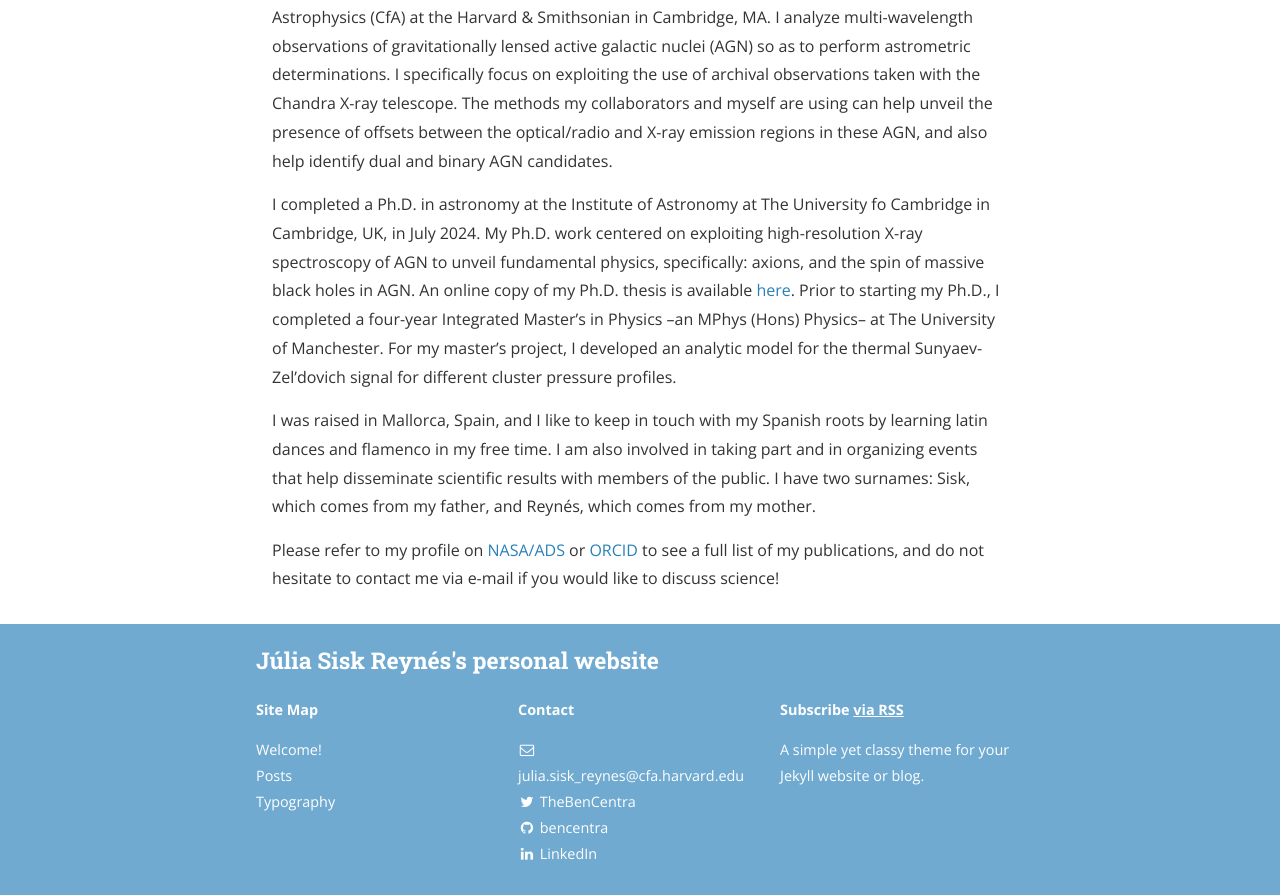
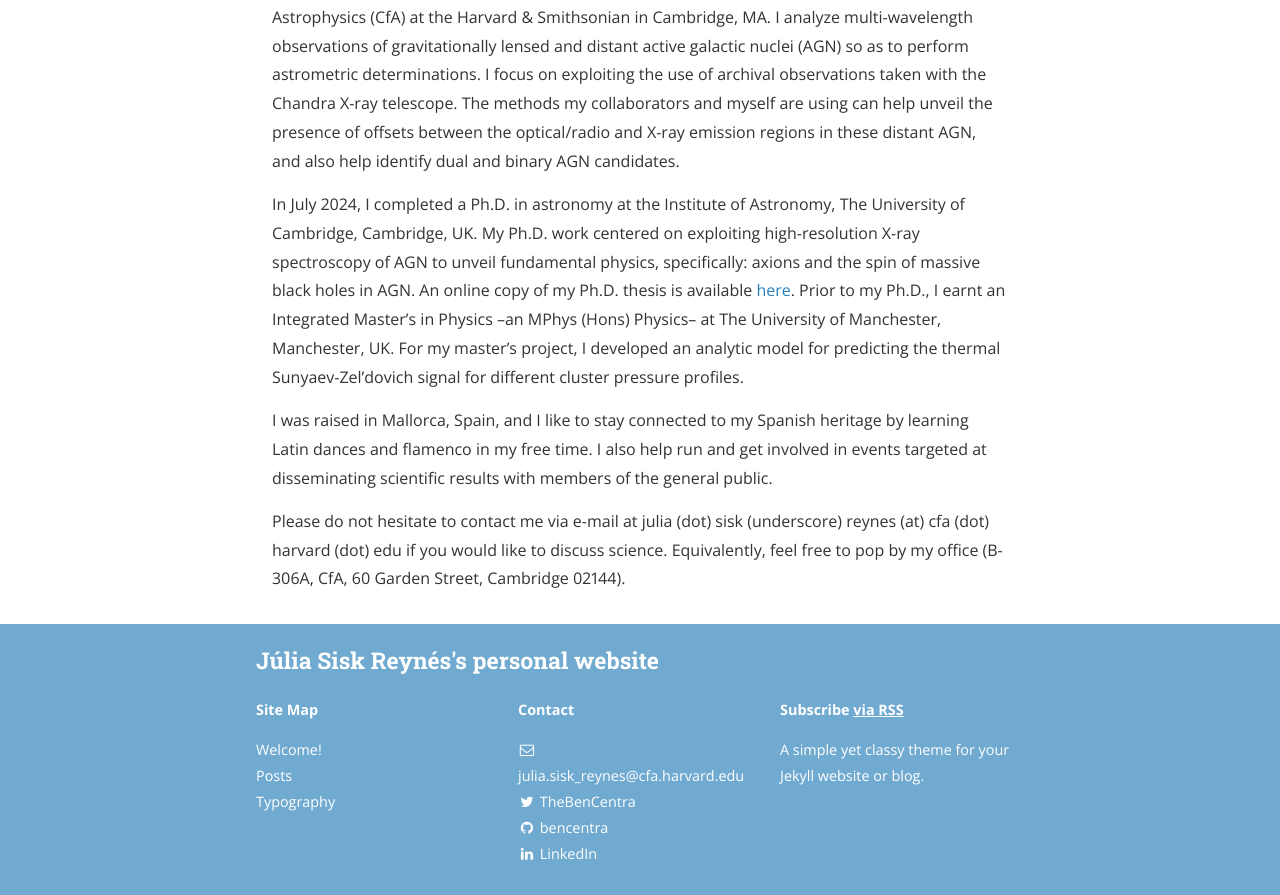
Before and after one commit to jsiskreynes-astro/jsiskreynes-astro.github.io, a Jekyll site: the page built from index.md, in a window 1280 px wide and 1400 px high. Shown: the part 505-1400 px from the top of the window. Built offline with Jekyll 4.4.1, drawn with Linux system fonts in a browser that asks for light colours; nearby versions of some CDN libraries; some of the changed text lies outside the part shown.

Commit message:
updated text on Welcome page

```diff
--- a/index.md
+++ b/index.md
@@ -7,13 +7,13 @@ main_nav: true
 
 ![alt text]({{ site.baseurl }}/assets/me.JPG "Profile Picture"){:.profile}
 
-I am an astronomer and, as of September 2024, a postdoctoral research fellow at the Center for Astrophysics (CfA) at the Harvard & Smithsonian in Cambridge, MA. I analyze multi-wavelength observations of gravitationally lensed active galactic nuclei (AGN) so as to perform astrometric determinations. I specifically focus on exploiting the use of archival observations taken with the Chandra X-ray telescope. The methods my collaborators and myself are using can help unveil the presence of offsets between the optical/radio and X-ray emission regions in these AGN, and also help identify dual and binary AGN candidates.
+I am an astronomer and, as of September 2024, a postdoctoral research fellow at the Center for Astrophysics (CfA) at the Harvard & Smithsonian in Cambridge, MA. I analyze multi-wavelength observations of gravitationally lensed and distant active galactic nuclei (AGN) so as to perform astrometric determinations. I focus on exploiting the use of archival observations taken with the Chandra X-ray telescope. The methods my collaborators and myself are using can help unveil the presence of offsets between the optical/radio and X-ray emission regions in these distant AGN, and also help identify dual and binary AGN candidates.
 
-I completed a Ph.D. in astronomy at the Institute of Astronomy at The University fo Cambridge in Cambridge, UK, in July 2024. My Ph.D. work centered on exploiting high-resolution X-ray spectroscopy of AGN to unveil fundamental physics, specifically: axions, and the spin of massive black holes in AGN. An online copy of my Ph.D. thesis is available [here](https://www.repository.cam.ac.uk/items/73316b31-4841-4c8f-a1f4-5a6c6fcb0735). Prior to starting my Ph.D., I completed a four-year Integrated Master's in Physics --an MPhys (Hons) Physics-- at The University of Manchester. For my master's project, I developed an analytic model for the thermal Sunyaev-Zel'dovich signal for different cluster pressure profiles.
+In July 2024, I completed a Ph.D. in astronomy at the Institute of Astronomy, The University of Cambridge, Cambridge, UK. My Ph.D. work centered on exploiting high-resolution X-ray spectroscopy of AGN to unveil fundamental physics, specifically: axions and the spin of massive black holes in AGN. An online copy of my Ph.D. thesis is available [here](https://www.repository.cam.ac.uk/items/73316b31-4841-4c8f-a1f4-5a6c6fcb0735). Prior to my Ph.D., I earnt an Integrated Master’s in Physics –an MPhys (Hons) Physics– at The University of Manchester, Manchester, UK. For my master’s project, I developed an analytic model for predicting the thermal Sunyaev-Zel’dovich signal for different cluster pressure profiles.
 
-I was raised in Mallorca, Spain, and I like to keep in touch with my Spanish roots by learning latin dances and flamenco in my free time. I am also involved in taking part and in organizing events that help disseminate scientific results with members of the public. I have two surnames: Sisk, which comes from my father, and Reynés, which comes from my mother.
+I was raised in Mallorca, Spain, and I like to stay connected to my Spanish heritage by learning Latin dances and flamenco in my free time. I also help run and get involved in events targeted at disseminating scientific results with members of the general public.
 
-Please refer to my profile on [NASA/ADS](https://ui.adsabs.harvard.edu/search/fq=%7B!type%3Daqp%20v%3D%24fq_database%7D&fq_database=(database%3Aastronomy%20OR%20database%3Aphysics)&q=%20%20author%3A%22sisk-reynes%22&sort=date%20desc%2C%20bibcode%20desc&p_=0) or [ORCID](https://orcid.org/0000-0003-3814-6796) to see a full list of my publications, and do not hesitate to contact me via e-mail if you would like to discuss science!
+Please do not hesitate to contact me via e-mail at julia (dot) sisk (underscore) reynes (at) cfa (dot) harvard (dot) edu if you would like to discuss science. Equivalently, feel free to pop by my office (B-306A, CfA, 60 Garden Street, Cambridge 02144).
 
 [centrarium]: https://github.com/bencentra/centrarium
 [bencentra]: http://bencentra.com
```
